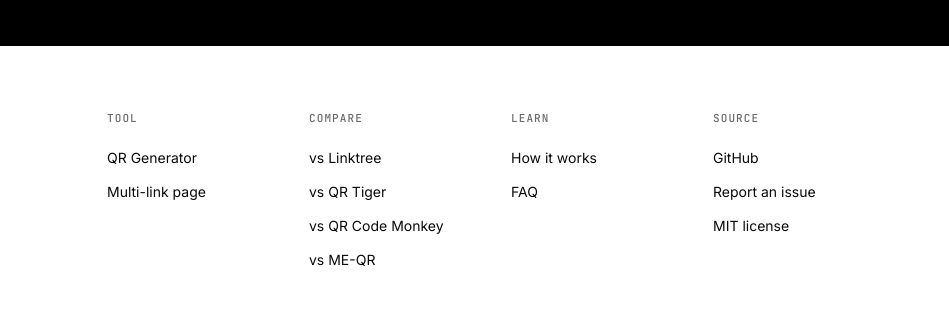
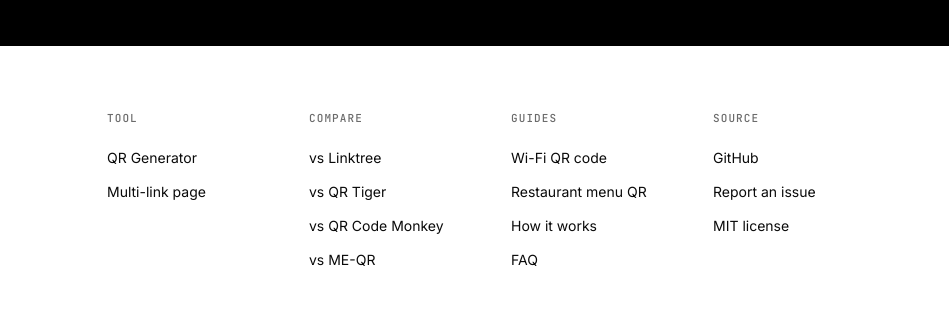
Before and after one commit to dipudevarajan/qr-generator, a plain HTML site: page index.html in a window 1280 px wide. Shown: the part 5960-6280 px from the top of the page, 331-1280 px from the left. Drawn offline with nearby package versions, Linux system fonts and the light colour scheme.

Commit message:
seo: link to tutorials from footer

```diff
--- a/index.html
+++ b/index.html
@@ -750,8 +750,10 @@
         </ul>
       </div>
       <div>
-        <h5>Learn</h5>
+        <h5>Guides</h5>
         <ul>
+          <li><a href="/how-to/wifi-qr-code/">Wi-Fi QR code</a></li>
+          <li><a href="/how-to/restaurant-menu-qr-code/">Restaurant menu QR</a></li>
           <li><a href="#how">How it works</a></li>
           <li><a href="#faq">FAQ</a></li>
         </ul>
```
